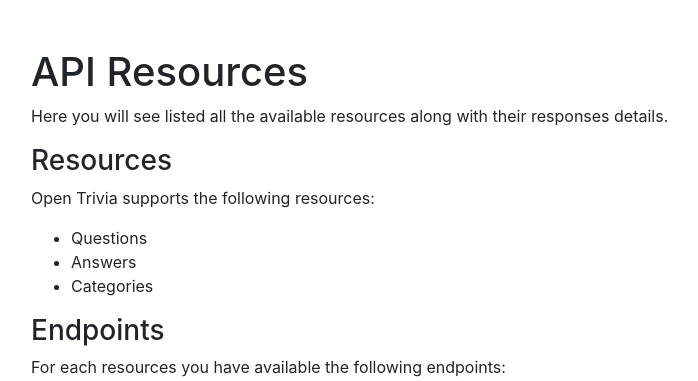
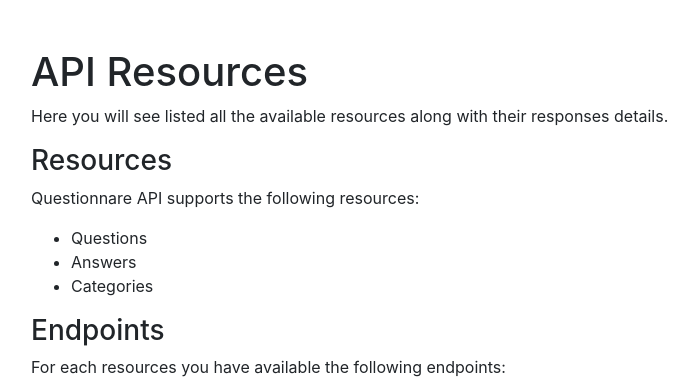
Before and after one commit to PyBites-Open-Source/questionnaire-api, a Flask app: page /developer in a window 1280 px wide. Shown: the top 381 px of the page, without its empty margins (54-752 px from the left). Run offline with Flask 2, Linux system fonts and the light colour scheme; parts of the project's set-up code (start-up, migrations or seed data) failed here and were passed over; some libraries are stand-ins or nearby versions.

Commit message:
modified developer.html

```diff
--- a/src/app/templates/developer.html
+++ b/src/app/templates/developer.html
@@ -10,7 +10,7 @@
     </p>
 
     <h3>Resources</h3>
-    <p>Open Trivia supports the following resources:</p>
+    <p>Questionnare API supports the following resources:</p>
     <ul>
         <li>Questions</li>
         <li>Answers</li>
```
